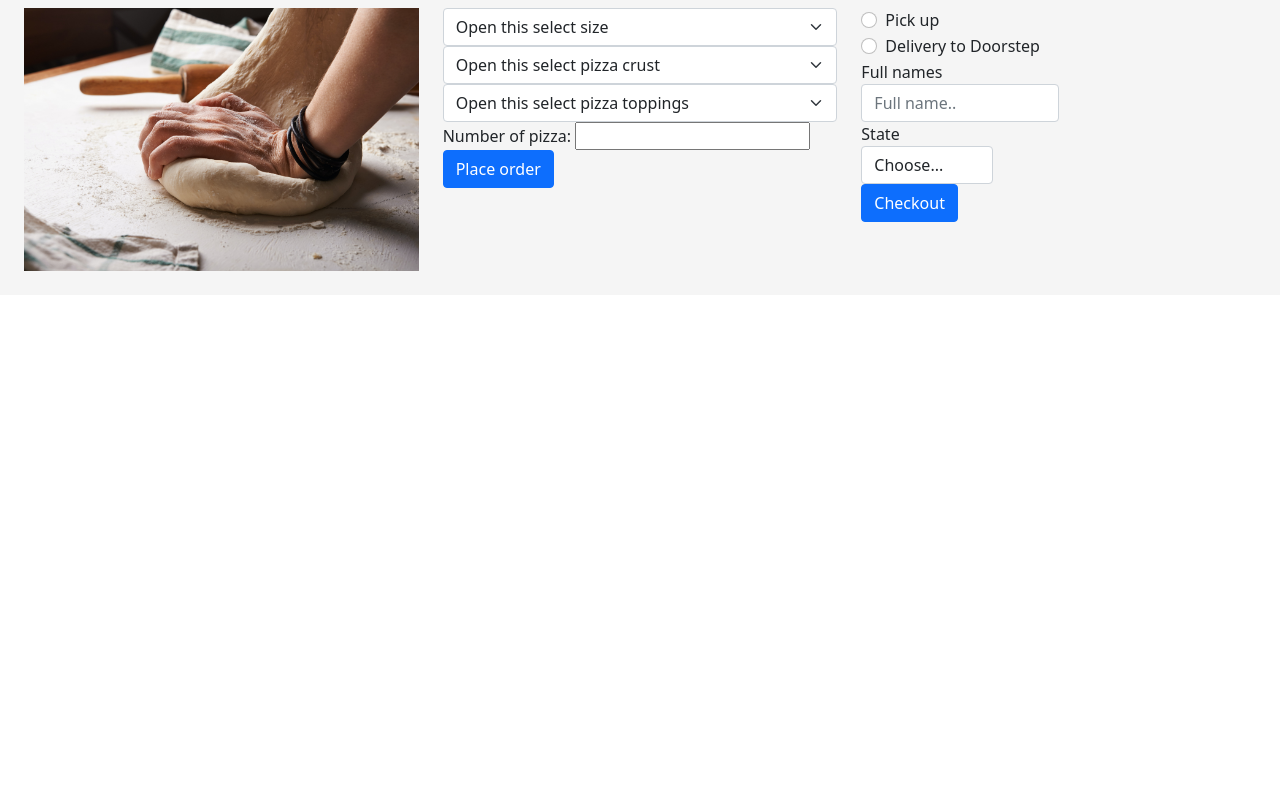
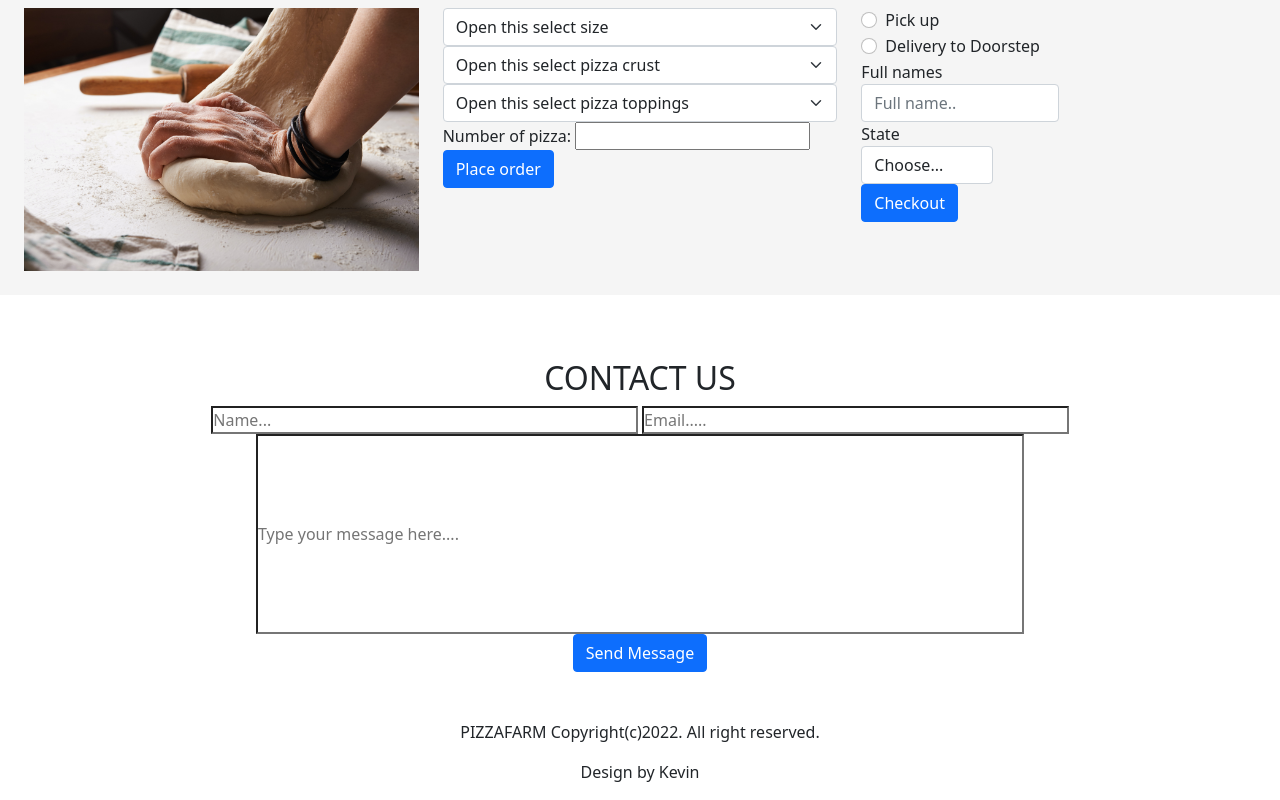
Before and after one commit to kLeitich/Pizzafarm, a plain HTML site: page index.html in a window 1280 px wide. Shown: the part 382-1182 px from the top of the page. Before the commit the page ends 800 px from the top, so only its background shows below. Drawn offline with nearby package versions, Linux system fonts and the light colour scheme.

Commit message:
adding contact and copyright

```diff
--- a/index.html
+++ b/index.html
@@ -124,6 +124,21 @@
       <p id="summary"></p>
       <p><span class="output"></span></p>
     </div>
+    <div class="contact text-center pt-5 pb-5">
+      <h2>CONTACT US</h2>
+      <form id="userInput">
+          <input type="text" name="name" id="name" class="col-lg-4 bg-transparent text-light  " placeholder="Name..." required>
+          <input type="email" name="email"id="email" placeholder="Email....." class="col-lg-4 bg-transparent"><br>
+          <input type="text" name="message" id="message" placeholder="Type your message here...."  class="col-lg-8 bg-transparent"
+           style="height: 200px; width: 60%;" required><br>
+          <input type="submit" value="Send Message" class="btn btn-primary">
+      </form>
+
+  </div>
+  <div class="design text-center">
+    <p>PIZZAFARM  Copyright(c)2022. All right reserved.</p>
+    <p>Design by Kevin</p>
+  </div>
 <script src="scripts.js"></script>
 <!-- JavaScript Bundle with Popper -->
 <script src="https://cdn.jsdelivr.net/npm/bootstrap@5.1.3/dist/js/bootstrap.bundle.min.js" integrity="sha384-ka7Sk0Gln4gmtz2MlQnikT1wXgYsOg+OMhuP+IlRH9sENBO0LRn5q+8nbTov4+1p" crossorigin="anonymous"></script>
```
